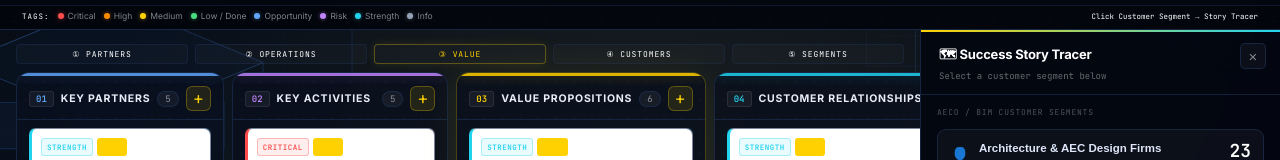
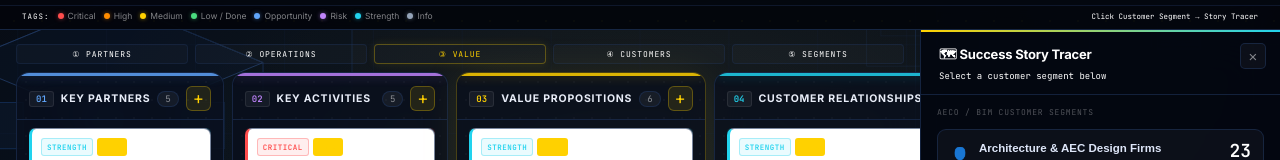
Before and after one commit to jonlewuk-ship-it/EN-Canvas_BMC, a React (Vite) app: page / in a window 1280 px wide. Both pictures are taken after a click on the button "Story View". Shown: the part 133-293 px from the top of the page. Built offline with nearby package versions, Linux system fonts and the light colour scheme; the HTML template or start-up script is replaced by a standard one.

Commit message:
Update App.jsx

```diff
--- a/src/App.jsx
+++ b/src/App.jsx
@@ -624,7 +624,7 @@ function StoryDrawer({state,activeSegId,onSelectSeg,onClose}){
       <div style={{padding:"15px 18px 12px",borderBottom:"1px solid rgba(30,52,90,0.6)",flexShrink:0,position:"relative"}}>
         <div style={{position:"absolute",top:0,left:0,right:0,height:2,background:`linear-gradient(90deg,${Y},#22d3ee)`}}/>
         <div style={{fontSize:13,fontWeight:700,color:"#fff",letterSpacing:"-.2px"}}>🗺 Success Story Tracer</div>
-        <div style={{fontSize:9,color:"rgba(255,255,255,0.4)",fontFamily:MONO,marginTop:3}}>
+        <div style={{fontSize:9,color:"rgba(255,255,255,4)",fontFamily:MONO,marginTop:3}}>
           {seg?`→ ${seg.text.slice(0,38)}`:"Select a customer segment below"}
         </div>
         <button onClick={onClose} style={{position:"absolute",top:13,right:14,background:"rgba(255,255,255,.04)",border:"1px solid rgba(30,52,90,0.6)",color:"rgba(255,255,255,0.5)",width:26,height:26,borderRadius:5,cursor:"pointer",fontSize:15,display:"flex",alignItems:"center",justifyContent:"center"}}>×</button>
```
